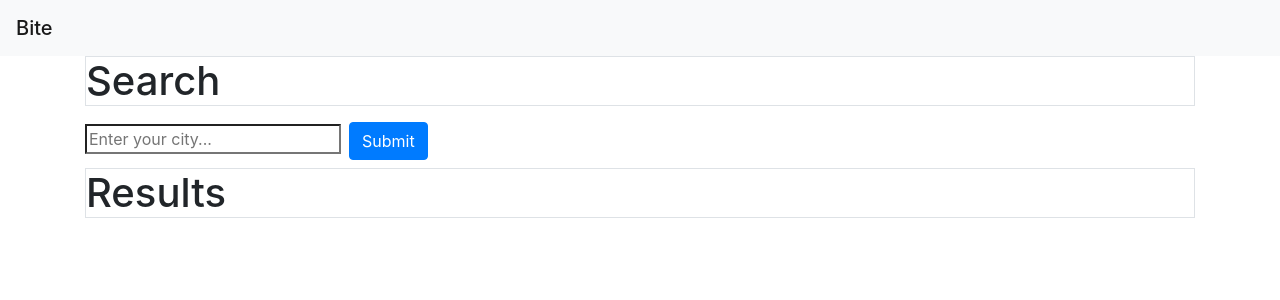
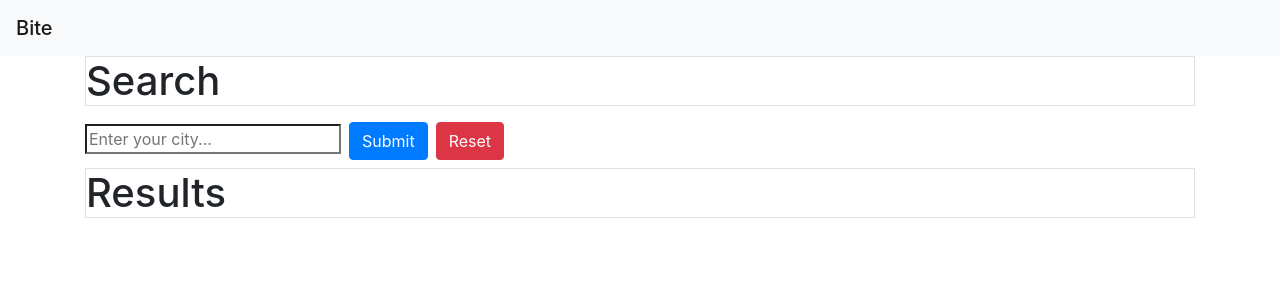
Before and after one commit to ebrock/bite, a React (Create React App) app: page / in a window 1280 px wide. Shown: the top 300 px of the page. Built offline with nearby package versions, Linux system fonts and the light colour scheme.

Commit message:
list 5 restaurants and reset button.

```diff
--- a/src/App.jsx
+++ b/src/App.jsx
@@ -4,7 +4,6 @@ import NavBar from "./components/navbar";
 import Search from "./components/search";
 import Results from "./components/results";
 import "bootstrap/dist/css/bootstrap.min.css";
-import { restElement } from "@babel/types";
 
 class App extends React.Component {
   constructor(props) {
@@ -37,6 +36,18 @@ class App extends React.Component {
         this.getCities(this.state.city);
       }
     );
+  };
+
+  handleReset = event => {
+    event.preventDefault();
+    console.log("Reset clicked!");
+    this.setState({
+      city: "",
+      cuisines: [],
+      suggestedLocations: undefined,
+      selectedCity: undefined,
+      listOfRestaurants: undefined
+    });
   };
 
   getCities = city => {
@@ -86,7 +97,11 @@ class App extends React.Component {
     return (
       <div>
         <NavBar />
-        <Search onChange={this.handleChange} onSubmit={this.handleSubmit} />
+        <Search
+          onChange={this.handleChange}
+          onSubmit={this.handleSubmit}
+          onReset={this.handleReset}
+        />
         <Results
           city={this.state.city}
           coords={this.state.coords}
--- a/src/components/results.jsx
+++ b/src/components/results.jsx
@@ -1,13 +1,19 @@
 import React from "react";
 
 class Results extends React.Component {
-  state = {
-    suggestedLocations: undefined,
-    listOfRestaurants: undefined
-  };
+  constructor(props) {
+    super(props);
+    this.state = {
+      suggestedLocations: undefined,
+      listOfRestaurants: undefined
+    };
+  }
 
   shouldComponentUpdate(nextProps) {
-    return this.props.suggestedLocations !== nextProps.suggestedLocations;
+    return (
+      this.props.suggestedLocations !== nextProps.suggestedLocations ||
+      this.props.listOfRestaurants !== nextProps.listOfRestaurants
+    );
   }
 
   static getDerivedStateFromProps(props, state) {
@@ -45,15 +51,14 @@ class Results extends React.Component {
       ));
 
       title = "Location Suggestions";
-      city = "City";
-    } else if (this.state.listOfRestaurants) {
-      console.log(
-        "obiwan kenobi",
-        this.state.listOfRestaurants.map(r => r.restaurant.name)
-      );
-      list = this.state.listOfRestaurants.map(r => (
-        <li>{r.restaurant.name}</li>
+    }
+    if (this.state.listOfRestaurants) {
+      console.log("obiwan kenobi");
+      console.log("list of restaurants", this.state.listOfRestaurants);
+      list = this.state.listOfRestaurants.restaurants.map(r => (
+        <li className="list-group-item">{r.restaurant.name}</li>
       ));
+      title = "5 restaurants";
     }
     return (
       <div className="container">
@@ -62,7 +67,6 @@ class Results extends React.Component {
         </div>
         <div className="row">
           <div className="col">
-            <h2>{city}</h2>
             <p>{this.props.city}</p>
             <h4>{title}</h4>
             <ul>{list}</ul>
--- a/src/components/search.jsx
+++ b/src/components/search.jsx
@@ -25,6 +25,9 @@ class Search extends React.Component {
               >
                 Submit
               </button>
+              <button className="btn btn-danger" onClick={this.props.onReset}>
+                Reset
+              </button>
             </form>
           </div>
         </div>
```
